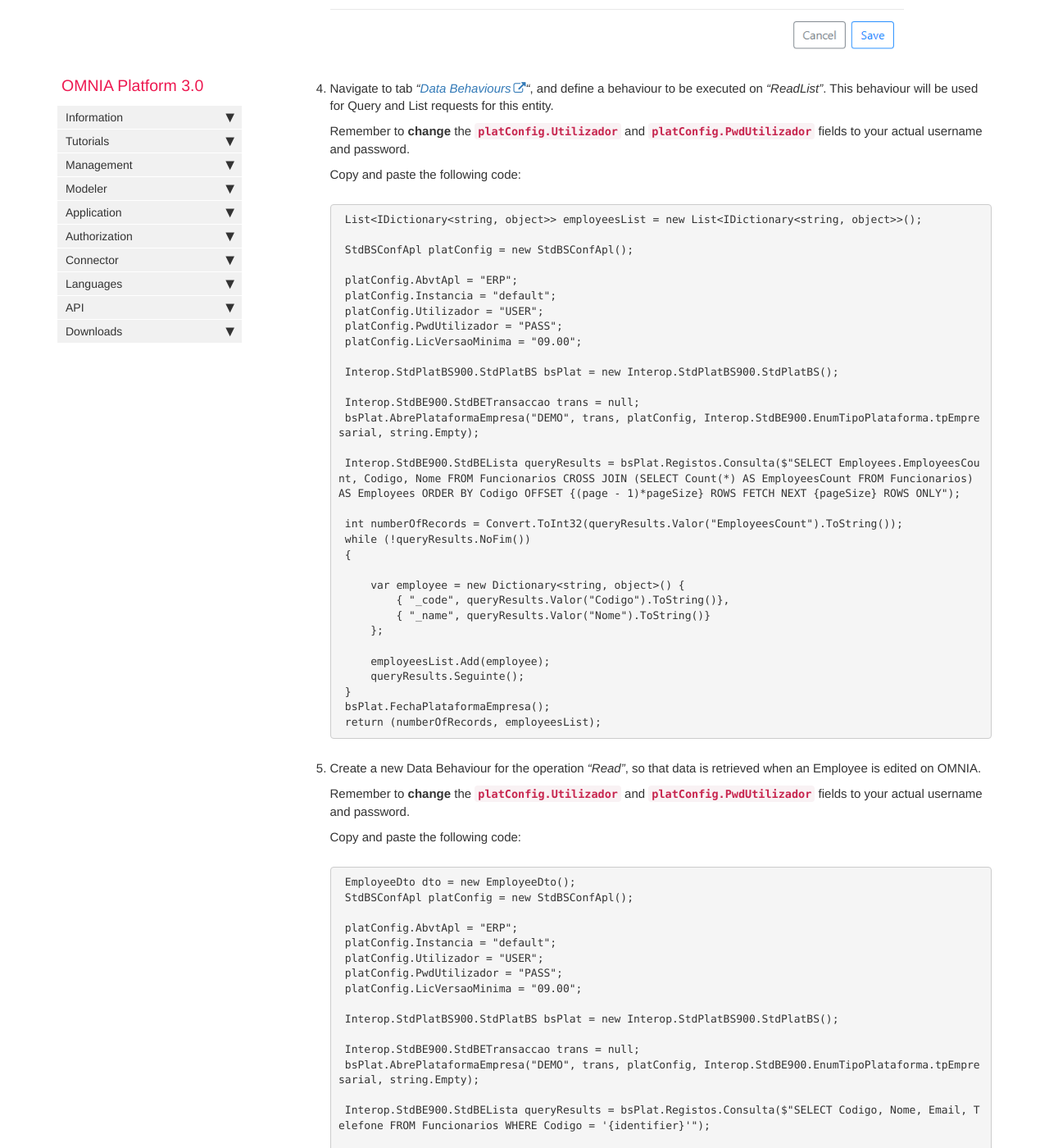
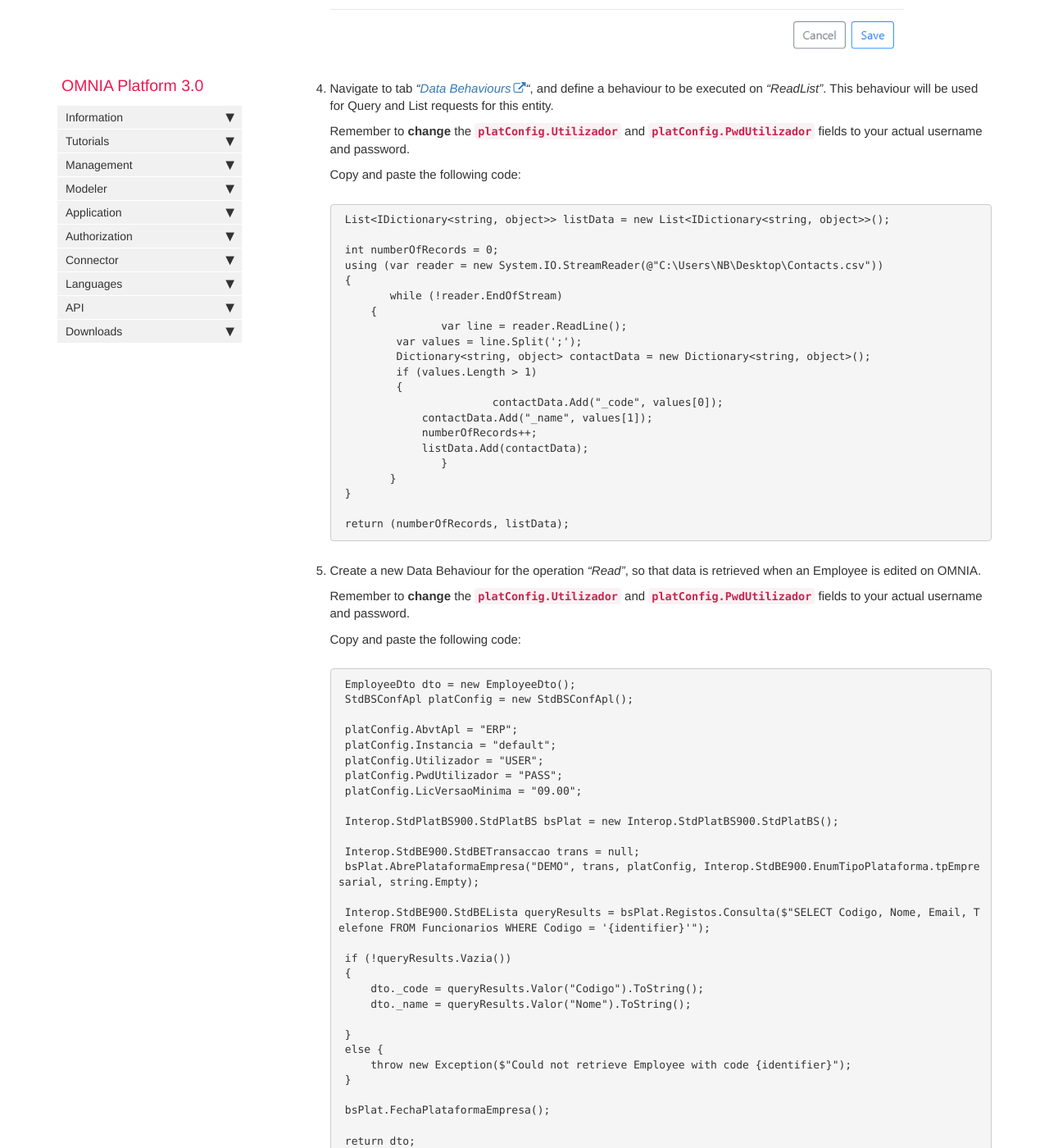
Before and after one commit to daniel8lopes/omnia3, a Jekyll site: the page built from docs/pages/omnia3/Tutorials/omnia3_connectortutorial.md, in a window 1280 px wide and 1400 px high, scrolled down 2194 px. Shown: the whole window at 82% size. Built offline with Jekyll 4.4.1, drawn with Linux system fonts in a browser that asks for light colours; nearby versions of some CDN libraries; comment, search, counter and statistics services are not loaded.

Commit message:
Update omnia3_connectortutorial.md

````diff
--- a/docs/pages/omnia3/Tutorials/omnia3_connectortutorial.md
+++ b/docs/pages/omnia3/Tutorials/omnia3_connectortutorial.md
@@ -57,37 +57,27 @@ This tutorial assumes that you have created a OMNIA tenant ([click here to see h
 
     Copy and paste the following code:
     ```C#
-    List<IDictionary<string, object>> employeesList = new List<IDictionary<string, object>>();
+    List<IDictionary<string, object>> listData = new List<IDictionary<string, object>>();
 
-    StdBSConfApl platConfig = new StdBSConfApl();
+    int numberOfRecords = 0;
+    using (var reader = new System.IO.StreamReader(@"C:\Users\NB\Desktop\Contacts.csv"))
+    {
+    	while (!reader.EndOfStream)
+        {
+    		var line = reader.ReadLine();
+            var values = line.Split(';');
+            Dictionary<string, object> contactData = new Dictionary<string, object>();
+            if (values.Length > 1)
+            {
+    			contactData.Add("_code", values[0]);
+                contactData.Add("_name", values[1]);
+                numberOfRecords++;
+                listData.Add(contactData);
+    		}
+    	}
+    }
 
-    platConfig.AbvtApl = "ERP";
-    platConfig.Instancia = "default";
-    platConfig.Utilizador = "USER";
-    platConfig.PwdUtilizador = "PASS";
-    platConfig.LicVersaoMinima = "09.00";
-
-    Interop.StdPlatBS900.StdPlatBS bsPlat = new Interop.StdPlatBS900.StdPlatBS();
-
-    Interop.StdBE900.StdBETransaccao trans = null;
-    bsPlat.AbrePlataformaEmpresa("DEMO", trans, platConfig, Interop.StdBE900.EnumTipoPlataforma.tpEmpresarial, string.Empty);
-
-    Interop.StdBE900.StdBELista queryResults = bsPlat.Registos.Consulta($"SELECT Employees.EmployeesCount, Codigo, Nome FROM Funcionarios CROSS JOIN (SELECT Count(*) AS EmployeesCount FROM Funcionarios) AS Employees ORDER BY Codigo OFFSET {(page - 1)*pageSize} ROWS FETCH NEXT {pageSize} ROWS ONLY");
-
-    int numberOfRecords = Convert.ToInt32(queryResults.Valor("EmployeesCount").ToString());
-    while (!queryResults.NoFim())
-    {
-
-        var employee = new Dictionary<string, object>() {
-            { "_code", queryResults.Valor("Codigo").ToString()},
-            { "_name", queryResults.Valor("Nome").ToString()}
-        };
-
-        employeesList.Add(employee);
-        queryResults.Seguinte();
-    }
-    bsPlat.FechaPlataformaEmpresa();
-    return (numberOfRecords, employeesList);
+    return (numberOfRecords, listData);
     ```
 
 6. Create a new Data Behaviour for the operation *"Read"*, so that data is retrieved when an Employee is edited on OMNIA.
````
